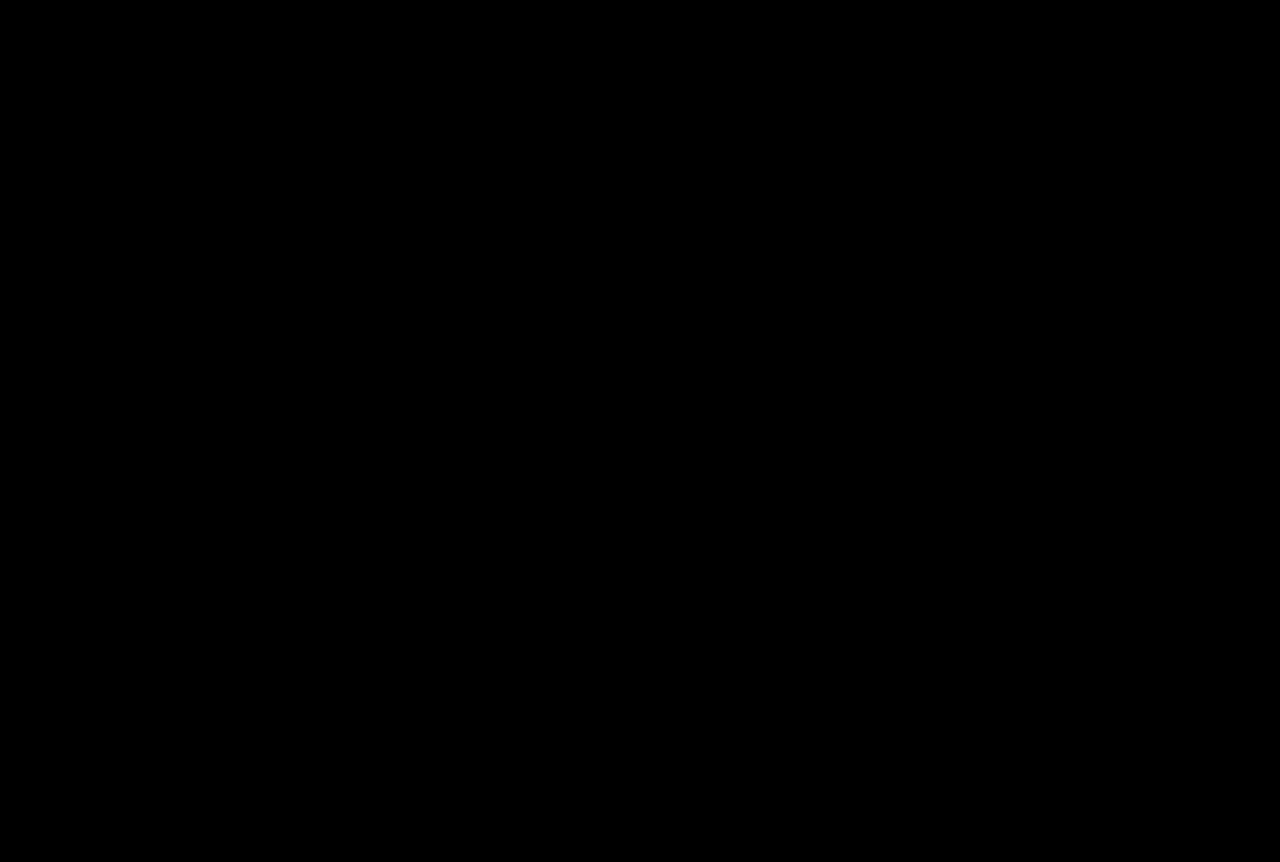
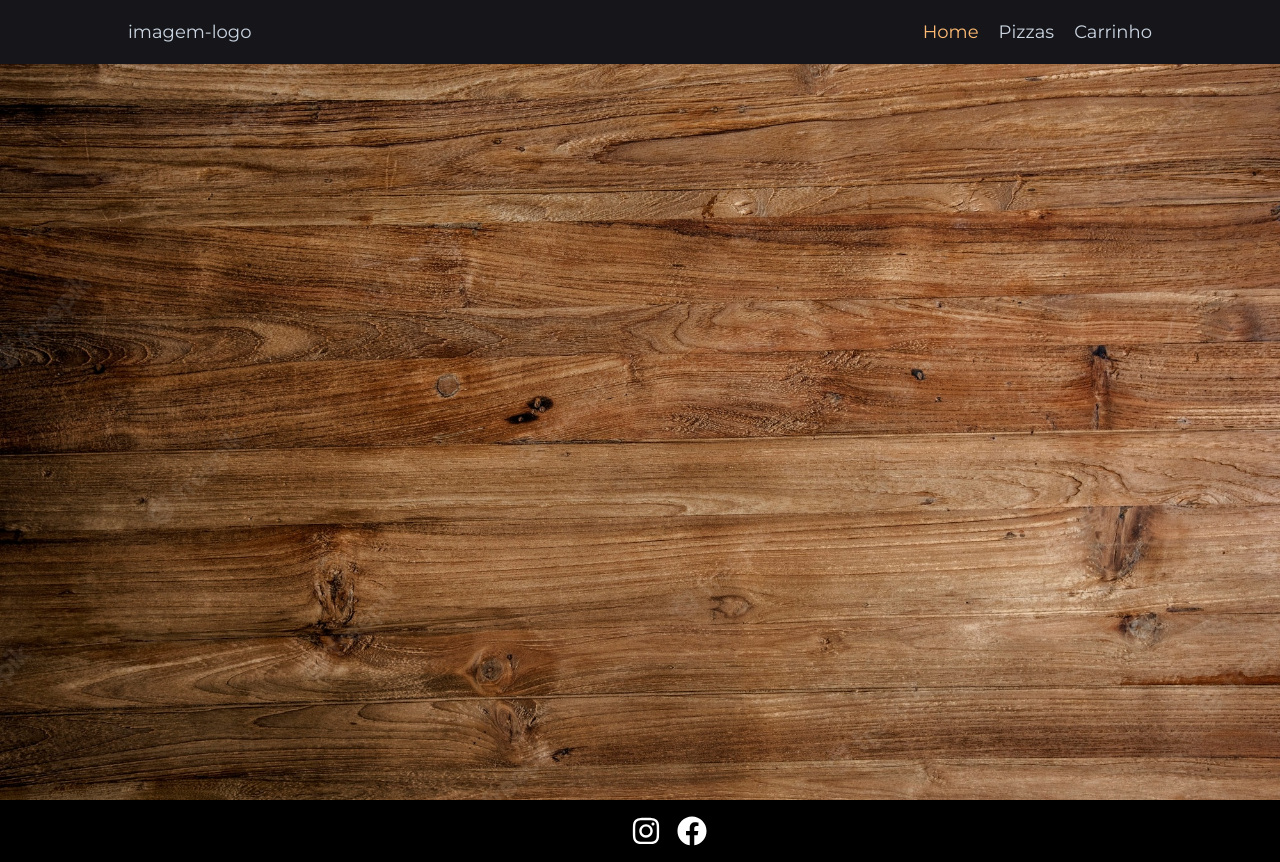
Before and after one commit to marlleyck/swana-pizza, a React (Vite) app: page /option/1 in a window 1280 px wide. Before the commit this address had no page. Before the commit the page ends 800 px from the top, so only its background shows below. Built offline with nearby package versions, Linux system fonts and the light colour scheme.

Commit message:
feat: created new page option

```diff
--- a/src/App.tsx
+++ b/src/App.tsx
@@ -1,6 +1,7 @@
 import {BrowserRouter as Router, Routes, Route} from 'react-router-dom'
 
 import { Home } from './pages/Home'
+import { Option } from './pages/Option'
 import { Options } from './pages/Options'
 
 function App() {
@@ -12,6 +13,8 @@ function App() {
 
         <Route path='/options' element={ <Options /> } />
 
+        <Route path='/option/:id' element={ <Option /> } />
+
         <Route path='/cart' />
       </Routes>
     </Router>
--- /dev/null
+++ b/src/pages/Option/index.tsx
@@ -0,0 +1,24 @@
+import { useParams } from "react-router-dom"
+import { Footer } from "../../components/Footer"
+import { Header } from "../../components/Header"
+
+export const Option = () => {
+    const { id } = useParams()
+
+
+    return (
+        <>
+            <Header />
+
+            <main className="w-full h-[calc(100vh_-_4rem)] bg-bg-option bg-center bg-no-repeat bg-cover flex items-center justify-center">
+                <div className="w-full h-full grid grid-cols-4 justify-items-center content-center gap-10">
+                    <div className="text-center text-white font-bold text-lg cursor-pointer font-['Montserrat']">
+
+                    </div>
+                </div>
+            </main>
+
+            <Footer />
+        </>
+    )
+}
```
